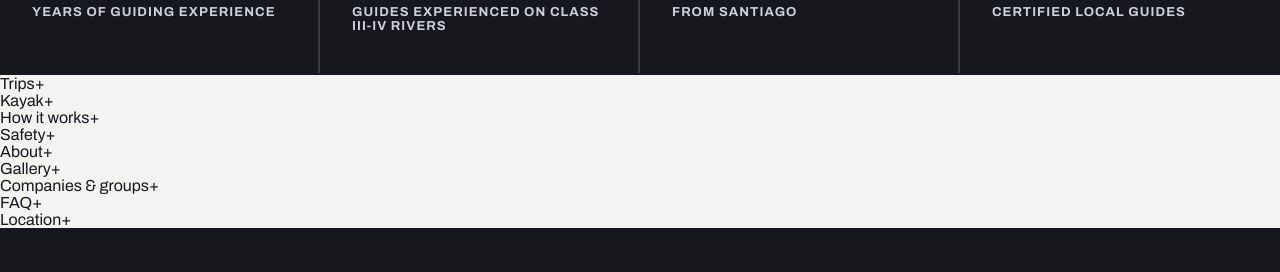
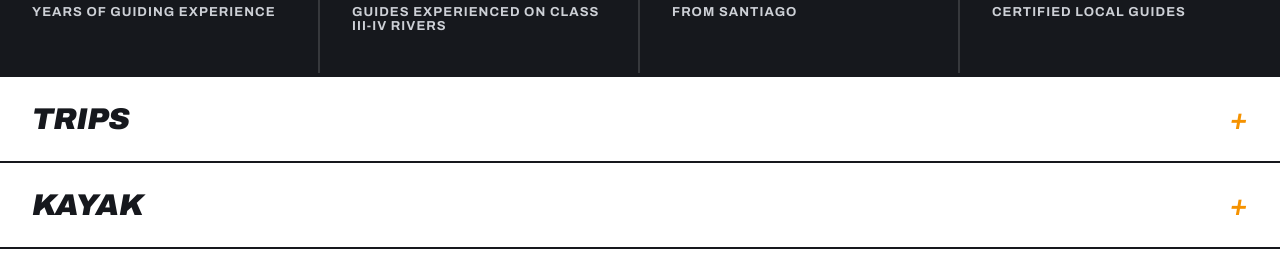
Before and after one commit to ALEJANDROPIZARRO888/maipo-river-adventure, a plain HTML site: page index.html in a window 1280 px wide. Shown: the part 2192-2464 px from the top of the page. Drawn offline with Linux system fonts and the light colour scheme.

Commit message:
Add styles for accordion section and summary

```diff
--- a/styles.css
+++ b/styles.css
@@ -42,3 +42,9 @@ a:focus-visible,button:focus-visible{outline:2px solid #0e63b3;outline-offset:3p
 [data-hv="14"]:hover{background:#f4f3f1;}
 [data-hv="15"]:hover{background:#f4f3f1;}
 @media(max-width:640px){.planBtn{padding-right:34px;}}
+.acc-section{border-top:2px solid #16181d;}
+.acc-section:last-of-type{border-bottom:2px solid #16181d;}
+.acc-summary{display:flex;align-items:center;justify-content:space-between;gap:16px;padding:26px clamp(16px,4vw,32px);cursor:pointer;font-weight:900;font-size:clamp(20px,2.6vw,30px);font-style:italic;text-transform:uppercase;letter-spacing:-.01em;background:#fff;color:#16181d;}
+.acc-summary:hover{background:#f4f3f1;}
+.acc-icon{color:#f59200;font-size:30px;font-weight:400;line-height:1;flex-shrink:0;transition:transform .2s ease;}
+details[open]>summary .acc-icon{transform:rotate(45deg);}
```
